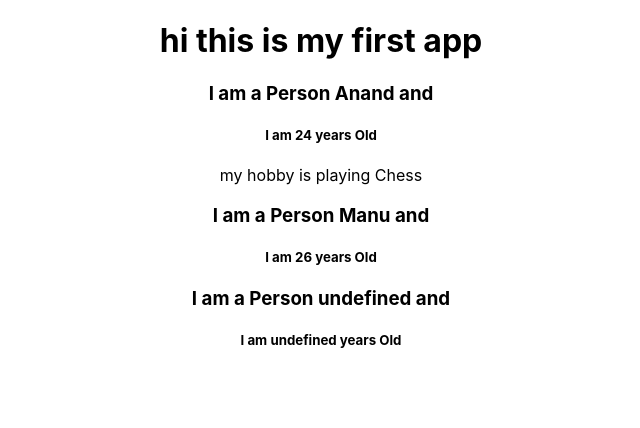
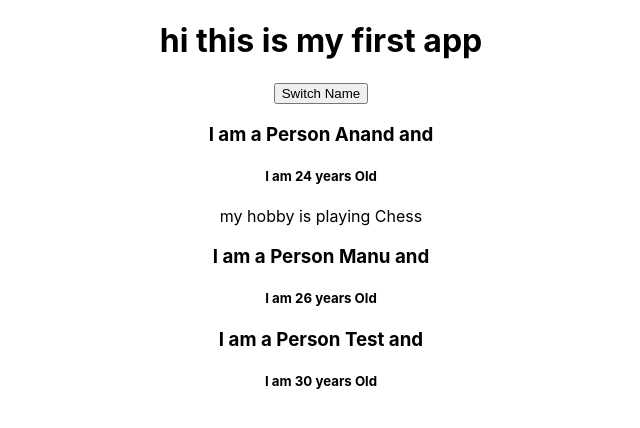
Before and after one commit to ANANDKNIT/my-react-learning, a React (Create React App) app: page / in a window 1280 px wide. Shown: the top 428 px of the page, without its empty margins (319-959 px from the left). Built offline with nearby package versions, Linux system fonts and the light colour scheme.

Commit message:
passing method as references between Components

```diff
--- a/src/App.js
+++ b/src/App.js
@@ -2,15 +2,49 @@ import React, { Component } from "react";
 import "./App.css";
 import Person from "./Person/Person";
 class App extends Component {
+  state = {
+    persons: [
+      { name: "Anand", age: 24 },
+      { name: "Manu", age: 26 },
+      { name: "Test", age: 30 }
+    ]
+  };
+
+  switchNameHandler = (newValue) => {
+    console.log("was clicked");
+    // this.state.persons[0].name="ANAND KUMAR" //Don't Do This React will not recognise it
+    this.setState({
+      persons: [
+        { name: newValue, age: 24 },
+        { name: "MAXIMILIAN", age: 30 },
+        { name: "Test", age: 12 }
+      ]
+    });
+  };
   render() {
     return (
       <div className="App">
         <h1>hi this is my first app </h1>
-        <Person name="Anand" age="24">
+        <button
+        onClick={this.switchNameHandler.bind(this, 'Anand!!')}
+        >Switch Name</button>
+        <Person
+          name={this.state.persons[0].name}
+          age={this.state.persons[0].age}
+          click={this.switchNameHandler.bind(this, 'Change Anand!!')}
+        >
           my hobby is playing Chess
         </Person>
-        <Person name="Manu" age="26" />
-        <Person />
+        <Person
+          name={this.state.persons[1].name}
+          age={this.state.persons[1].age}
+          click={this.switchNameHandler}
+        />
+        <Person
+          name={this.state.persons[2].name}
+          age={this.state.persons[2].age}
+          click={this.switchNameHandler}
+        />
       </div>
     );
   }
--- a/src/Person/Person.js
+++ b/src/Person/Person.js
@@ -3,7 +3,7 @@ import React from "react";
 const person = (props) => {
   return (
     <div>
-      <h3>I am a Person
+      <h3 onClick={props.click}>I am a Person
       { ` ${props.name}`} and</h3>
       <h5> I am {`${props.age}`} years Old</h5>
       {props.children}
```
